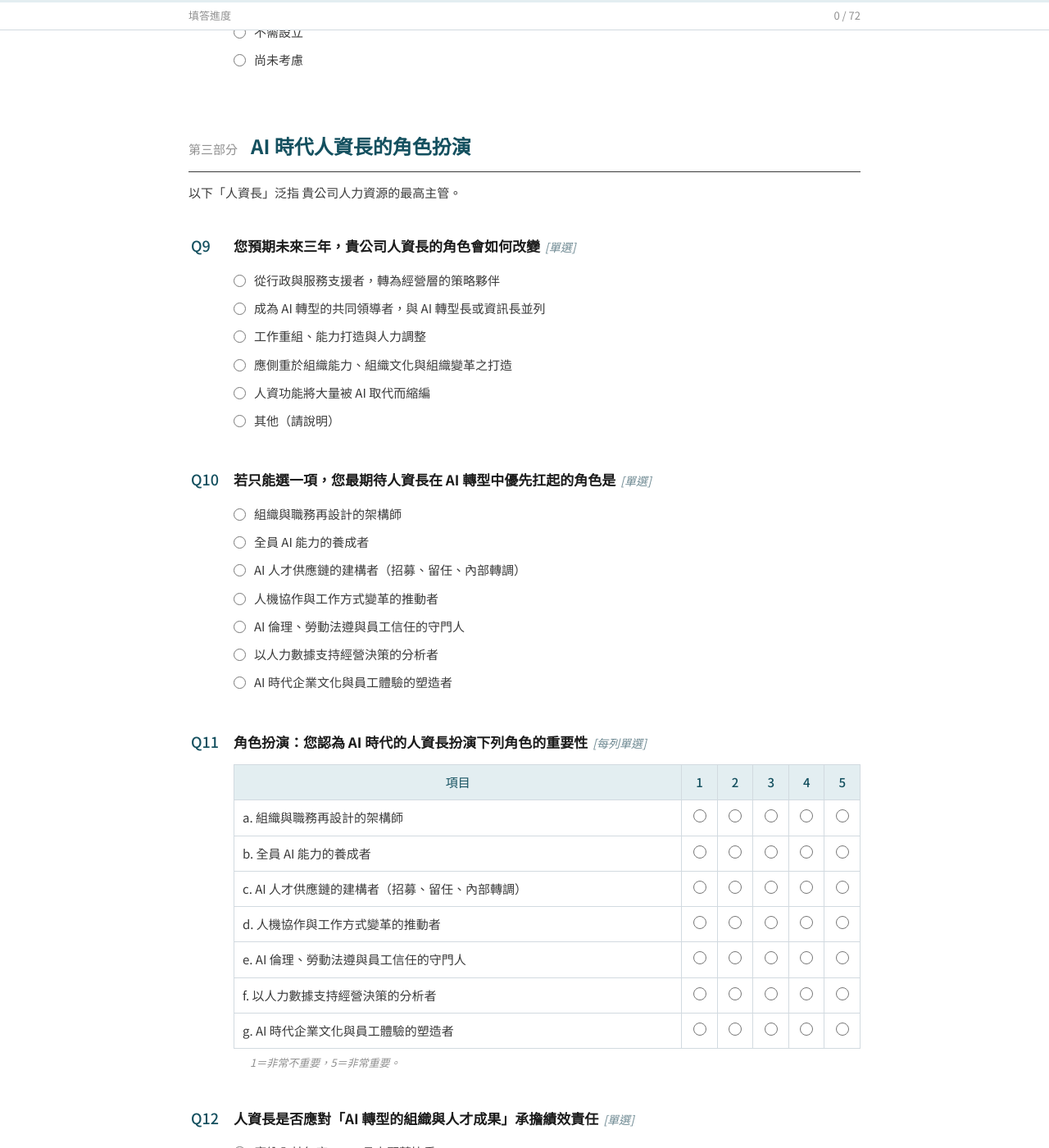
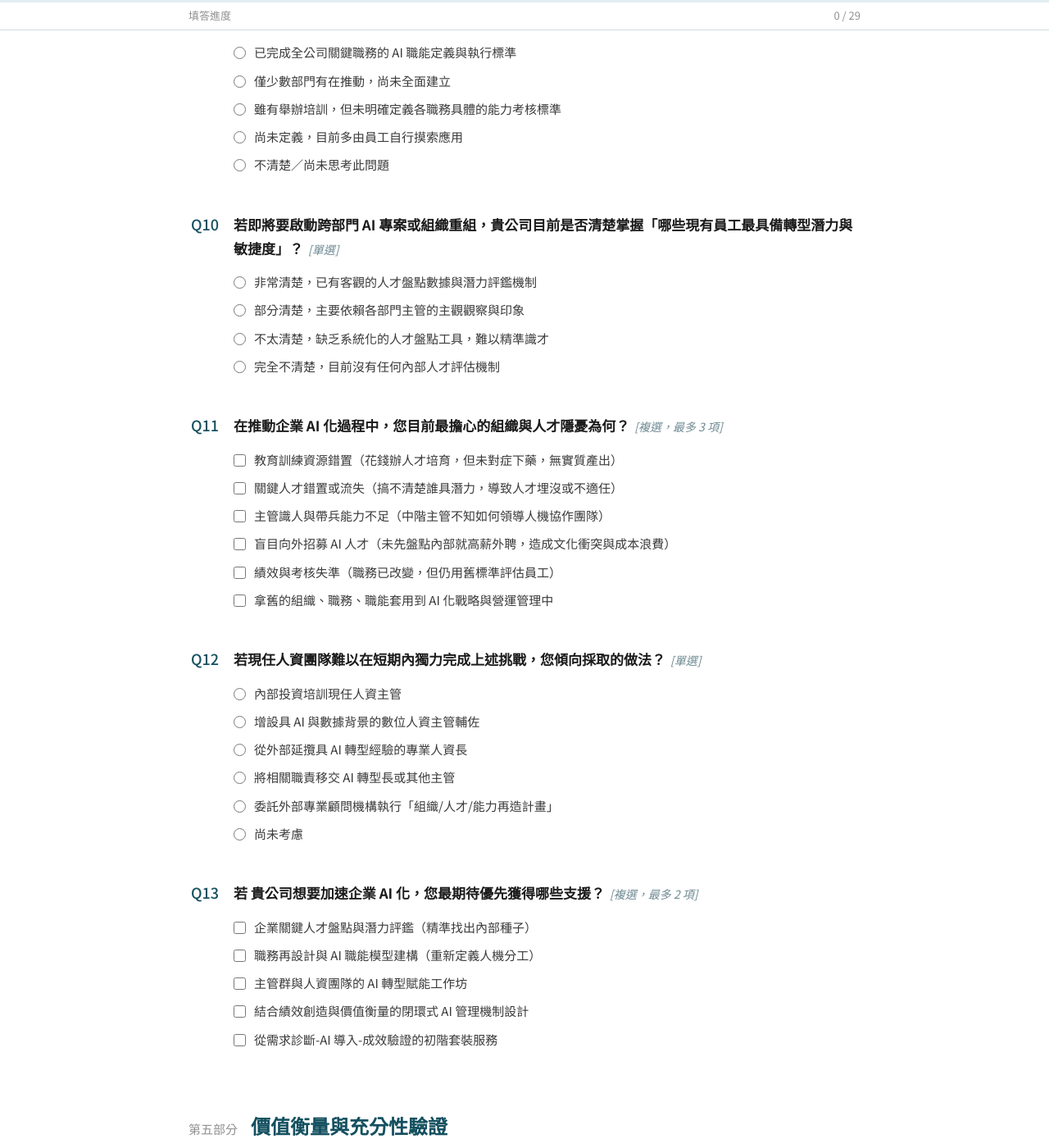
Before and after one commit to AdaSpeaking/AdaSpeaking.github.io, a Jekyll site: the page CEO-AI-Insights-Survey/index.html, which Jekyll copies as it is, in a window 1280 px wide and 1400 px high, scrolled down 4401 px. Shown: the whole window at 82% size. Built offline with Jekyll 4.4.1, drawn with Linux system fonts in a browser that asks for light colours; some of the changed text lies outside the part shown.

Commit message:
CEO AI 調查：題目改為 1019 版（18 題／6 部分），Apps Script 欄位同步
Co-Authored-By: Claude Opus 5.5 <noreply@anthropic.com>
Claude-Session: https://claude.ai/code/session_01DBRvhPob38P1hfnGmdVVFL

```diff
--- a/CEO-AI-Insights-Survey/index.html
+++ b/CEO-AI-Insights-Survey/index.html
@@ -117,7 +117,7 @@ footer{text-align:center;color:var(--text);font-size:14px;padding:12px 0 56px}
 
   <section class="block">
     <h2>填答說明</h2>
-    <p>本問卷在探討【企業 AI 化】營運架構落實到以下八大面向時，誰最適合統其成-負其責？並聚焦於經營者對人資長在 AI 時代的期待。八大面向定義如下：</p>
+    <p>本調查旨在探討【企業 AI 化】營運架構落實到八大面向時，誰最適合「統其成、負其責」？並聚焦於經營者在 AI 時代的關鍵洞察：企業 AI 化不等於導入 AI 工具，而是透過經營管理體系的重新設計，使 AI 真正成為企業創造價值的內在能力。八大面向與定義如下：</p>
     <svg id="octagon" viewBox="0 0 520 440" role="img" aria-label="AI 轉型統籌責任主管與八大面向"></svg>
     <ul class="dims" id="dims"></ul>
   </section>
@@ -125,13 +125,13 @@ footer{text-align:center;color:var(--text);font-size:14px;padding:12px 0 56px}
   <section class="block">
     <h2>問卷結構</h2>
     <div class="toc" id="toc"></div>
-    <p class="toc-note">約需 10–12 分鐘。作答會自動暫存在此瀏覽器，中途離開可回來繼續。</p>
+    <p class="toc-note">約需 6–8 分鐘。作答會自動暫存在此瀏覽器，中途離開可回來繼續。</p>
   </section>
 
   <form id="form" novalidate></form>
 
   <div class="submit-bar">
-    <p class="privacy">整體調查結果與洞察將於日後相關論壇發佈，並將統計分析結果 Email 給您（個人資料僅供本調查後續聯繫使用）。</p>
+    <p class="privacy">整體調查結果與洞察將於日後相關論壇發佈，同時會就統計分析結果 Email 給您 (您的個人資料僅供本調查後續聯繫使用)。</p>
     <button type="button" class="go" id="submitBtn">送出問卷</button>
   </div>
 </main>
@@ -158,92 +158,67 @@ const DIMS = [
   ['營運流程','研發、採購、生產、行銷、銷售、服務、財務、人資、資訊等作業流程的 AI 化運作模式'],
   ['組織架構','企業 AI 化於組織內的設置方式、集中或分散、決策層級與各單位間的職權/職責劃分原則'],
   ['職務設計','職務內容、職責擔負、所需能力、人機分工、角色/任務等，因 AI 化進行的重新定義與設計'],
-  ['人才價值鏈','徵才、募才、選才、育才、用才、輔才、評才、留才、酬才、展才各環節於 AI 化下的調整'],
+  ['人才價值鏈','徵才、募才、選才、育才、用才、輔才、評才、酬才、留才、展才各環節於 AI 化下的調整'],
   ['管理機制','針對營運流程中的數據治理、績效管理、預算編列、風險控管與決策機制的配套設計'],
   ['AI 科技／數據底座','AI 治理、數據平台、雲端/算力、模型運用策略與資安防護等之系統性運作架構']
 ];
 const DIM_ROWS = [['a','企業戰略'],['b','商業模式'],['c','營運流程'],['d','組織架構'],['e','職務設計'],['f','人才價值鏈'],['g','管理機制'],['h','AI 科技／數據底座']];
-const HR_ROLES = ['組織與職務再設計的架構師','全員 AI 能力的養成者','AI 人才供應鏈的建構者（招募、留任、內部轉調）','人機協作與工作方式變革的推動者','AI 倫理、勞動法遵與員工信任的守門人','以人力數據支持經營決策的分析者','AI 時代企業文化與員工體驗的塑造者'];
-const HR_CAPS = ['企業戰略與商業模式的理解','AI 與數據技術素養（能判斷應用可行性與風險）','組織設計與變革管理','工作分析與職務再設計','人力數據分析與量化決策','學習體系與能力發展設計','AI 倫理、勞動法遵與風險管理','跨部門協作與對經營團隊的影響力','員工體驗與內部溝通','外部人才市場與生態系連結'];
-const L = 'abcdefghij';
-const lettered = arr => arr.map((t,i)=>[L[i],t]);
 const OTHER = '其他（請說明）';
 
 const SECTIONS = [
- {k:'第一部分', t:'企業 AI 化轉型的整體判斷', range:'Q1–Q4', note:'請以 貴公司整體立場作答。', qs:[
-  {id:'q1', t:'請評估 AI 化轉型對 貴公司的重要性與急迫性', tag:'每列單選', type:'scale', n:5, lo:'1＝非常低', hi:'5＝非常高',
-   rows:[['a','對未來三年競爭力的重要性'],['b','現階段推動的急迫性']]},
-  {id:'q2', t:'貴公司目前的 AI 導入階段', tag:'單選', type:'single',
+ {k:'第一部分', t:'企業 AI 化轉型的整體認知與成熟度', range:'Q1–Q3', note:'請以 貴公司整體立場作答。', qs:[
+  {id:'q1', t:'貴公司目前的 AI 導入階段', tag:'單選', type:'single',
    opts:['尚未開始','評估規劃中','試點驗證（POC）中','局部業務單位已正式上線','跨部門規模化應用中','AI 已成為公司的核心競爭力']},
-  {id:'q3', t:'目前推動 AI 化轉型的最大障礙', tag:'複選，最多 4 項', type:'multi', max:4,
-   opts:['缺乏明確的 AI 戰略與目標','缺乏統籌負責的主管','缺乏 AI 與數據專業人才','多數員工的 AI 能力不足','數據品質不佳或分散在各系統','組織文化與員工抗拒','投資效益（ROI）不明確','資安、個資與法遵疑慮','預算不足',OTHER]},
-  {id:'q4', t:'您期待 AI 在未來三年內為 貴公司帶來的最關鍵改變', tag:'單選', type:'single',
-   opts:['降低成本','提升效能','開創新營收來源或新事業','提升客戶體驗','提升決策速度與品質','組織與人才結構的轉型','強化競爭力','其他']}
+  {id:'q2', t:'從經營管理角度來看，目前推動 AI 化轉型的最大障礙為何？', tag:'複選，最多 4 項', type:'multi', max:4,
+   opts:['缺乏明確的 AI 化戰略與方向','缺乏跨部門統籌負責的高階領導人','雖有導入工具，但缺乏客觀機制盤點人才轉型潛力與角色扮演','營運流程與既有職務缺乏重新設計能力，員工仍按舊方式工作','數據品質不佳或分散在各系統','員工心態上抗拒改變','AI 投資的成果與效益難以評估','現況下的績效評核與激勵機制無法引領變革',OTHER]},
+  {id:'q3', t:'您認為 AI 在未來三年內為 貴公司帶來的最關鍵改變應是', tag:'單選', type:'single',
+   opts:['降低營運成本','提升工作效率與生產效能','開創新營收來源或新商業模式','助力新產品研發或新市場開拓','提升決策速度與品質','建立人機協作的新營運模式與人才價值創造']}
  ]},
- {k:'第二部分', t:'誰來統籌八大面向', range:'Q5–Q8', note:'本部分探討誰最適合「統其成－負其責」，以及人資長在其中的位置。', qs:[
-  {id:'q5', t:'目前 貴公司的 AI 化轉型主要由誰統籌', tag:'單選', type:'single',
-   opts:['董事長或總經理親自統籌','資訊長或資訊部門','專責的 AI／數位轉型主管或辦公室','策略規劃部門或總經理室','人資長或人資部門','各事業單位自行推動','尚無明確的負責主管',OTHER]},
-  {id:'q6', t:'您認為最適合統籌八大面向、並對整體成果負最終責任的主管是', tag:'單選', type:'single', hint:'八大面向的定義請見填答說明。',
-   opts:['總經理親自統籌','總經理直屬的專職 AI 轉型長／數位轉型長（CAIO／CDO）','資訊長／科技長（CIO／CTO）','策略長／企劃長（CSO）','營運長（COO）','人資長（CHRO）','財務長（CFO）','各事業群總經理分別負責，由總部協調',OTHER]},
-  {id:'q7', t:'您認為八大面向分別應由誰「主責」', tag:'每列單選', type:'matrix',
-   hint:'AI 轉型長＝總經理直屬的 AI／數位轉型專責主管或轉型辦公室；其他主管＝財務長、事業群主管等。',
-   cols:['總經理','AI 轉型長','資訊長/科技長','策略長','營運長','人資長','其他主管'], rows:DIM_ROWS},
-  {id:'q8', t:'是否應設立由總經理主持的「AI 轉型指導委員會」，並讓人資長參與', tag:'單選', type:'single',
-   opts:['應設立，且人資長為核心成員','應設立，人資長視議題列席即可','應設立，但不需人資長參與','不需設立','尚未考慮']}
+ {k:'第二部分', t:'八大面向的主責與準備度', range:'Q4–Q5', qs:[
+  {id:'q4', t:'您認為最適合統籌前言所述八大面向並對整體 AI 化成果負最終責任的主管是', tag:'單選', type:'single',
+   opts:['總經理親自統籌','總經理直屬的專職 AI 轉型長／數位轉型長（CAIO/CDO）','資訊長／科技長（CIO/CTO）','營運長（COO）','人資長（CHRO）','財務長（CFO）','各事業部負責人分別負責並由總部整合綜效',OTHER]},
+  {id:'q5', t:'請評估 貴公司目前在八大經營管理面向的「現況準備度」', tag:'每列單選', type:'scale', n:5,
+   hint:'(1=尚未起步，2=初步嘗試，3=局部建置，4=系統化運作，5=持續優化並形成競爭優勢)', rows:DIM_ROWS}
  ]},
- {k:'第三部分', t:'AI 時代人資長的角色扮演', range:'Q9–Q12', note:'以下「人資長」泛指 貴公司人力資源的最高主管。', qs:[
-  {id:'q9', t:'您預期未來三年，貴公司人資長的角色會如何改變', tag:'單選', type:'single',
-   opts:['從行政與服務支援者，轉為經營層的策略夥伴','成為 AI 轉型的共同領導者，與 AI 轉型長或資訊長並列','工作重組、能力打造與人力調整','應側重於組織能力、組織文化與組織變革之打造','人資功能將大量被 AI 取代而縮編',OTHER]},
-  {id:'q10', t:'若只能選一項，您最期待人資長在 AI 轉型中優先扛起的角色是', tag:'單選', type:'single', opts:HR_ROLES},
-  {id:'q11', t:'角色扮演：您認為 AI 時代的人資長扮演下列角色的重要性', tag:'每列單選', type:'scale', n:5,
-   lo:'1＝非常不重要', hi:'5＝非常重要', rows:lettered(HR_ROLES)},
-  {id:'q12', t:'人資長是否應對「AI 轉型的組織與人才成果」承擔績效責任', tag:'單選', type:'single',
-   opts:['應納入其年度 KPI，且占顯著比重','應納入其年度 KPI，但比重有限','僅需支援配合，不必承擔 KPI','尚未考慮']}
+ {k:'第三部分', t:'AI 時代人資長（CHRO）的角色與職責', range:'Q6–Q8', qs:[
+  {id:'q6', t:'您預期未來三年，貴公司人資長的角色應如何轉變？', tag:'單選', type:'single',
+   opts:['從行政與服務支援者，逐漸轉為部門主管/經營層的策略夥伴','成為 AI 轉型的共同領導者，與 AI 轉型長或資訊長並列','成為組織重構、職務設計與人才 AI 力打造的核心推手','傳統人資功能由 AI 取代並由 AI 來強化策略性人資價值',OTHER]},
+  {id:'q7', t:'若只能選一項，您最期待人資長在 AI 轉型中優先扛起的責任是', tag:'單選', type:'single',
+   opts:['組織架構與職務再設計的架構師（重構人機分工模式）','全員 AI 素養、AI 應用力與其關聯性能力發展的養成者','企業 AI 化轉型所需之人才盤點、人才梯隊、接班計畫的建立者','組織文化、人機協作、變革管理與員工信任的推動者','結合績效管理與價值衡量的治理機制守門人']},
+  {id:'q8', t:'整體而言，您給 貴公司現任人資最高主管「面對 AI 時代的準備度」打幾分？', tag:'評分題', type:'scale', n:10,
+   hint:'(1 分 = 完全未準備，10 分 = 已充分準備)'}
  ]},
- {k:'第四部分', t:'人資長的職責範疇', range:'Q13–Q15', qs:[
-  {id:'q13', t:'職責範疇：下列事項應如何納入人資長的職責', tag:'每列單選', type:'matrix',
-   hint:'主責＝負最終成敗責任；共同負責＝與 AI 轉型長、資訊長或業務主管共同承擔；僅諮詢＝提供意見但不負責推動。',
-   cols:['主責','共同負責','僅諮詢','不應納入'],
-   rows:lettered(['AI 對各職務的影響評估與工作再設計','新興 AI 相關職務的設置與職能模型','全員分層的 AI 素養培訓體系','AI 人才的招募與留任策略','AI 導致的人力結構調整與員工轉型路徑','將 AI 應用成效納入績效與獎酬制度','AI 相關的組織架構調整（如 AI 卓越中心）','員工使用 AI 的規範與 AI 倫理中「人」的面向','高階主管與董事會的 AI 素養','人力數據與人力分析（People Analytics）平台'])},
-  {id:'q14', t:'貴公司人資部門目前實際承擔上一題事項的程度', tag:'單選', type:'single',
-   opts:['幾乎未參與','被動配合資訊或業務部門','部分事項主導','多數事項主導','全面主導並對成果負責']},
-  {id:'q15', t:'未來 12 個月，您最希望人資長交付的成果', tag:'複選，最多 4 項', type:'multi', max:4,
-   opts:['公司所需能力內涵與關鍵職務職能定義提報','全員 AI 培訓計畫上路','AI 對職務影響的盤點報告','關鍵 AI 人才招募到位','納入 AI 成效的績效與獎酬制度','組織架構調整與職務內容設計方案','員工 AI 使用規範','人力數據儀表板','高階主管 AI 決策培訓',OTHER]}
+ {k:'第四部分', t:'組織職能與人才盤點診斷', range:'Q9–Q13', qs:[
+  {id:'q9', t:'針對各部門關鍵職務，貴公司目前對於「需具備哪些 AI 協作與判斷能力」的掌握程度為何？', tag:'單選', type:'single',
+   opts:['已完成全公司關鍵職務的 AI 職能定義與執行標準','僅少數部門有在推動，尚未全面建立','雖有舉辦培訓，但未明確定義各職務具體的能力考核標準','尚未定義，目前多由員工自行摸索應用','不清楚／尚未思考此問題']},
+  {id:'q10', t:'若即將要啟動跨部門 AI 專案或組織重組，貴公司目前是否清楚掌握「哪些現有員工最具備轉型潛力與敏捷度」？', tag:'單選', type:'single',
+   opts:['非常清楚，已有客觀的人才盤點數據與潛力評鑑機制','部分清楚，主要依賴各部門主管的主觀觀察與印象','不太清楚，缺乏系統化的人才盤點工具，難以精準識才','完全不清楚，目前沒有任何內部人才評估機制']},
+  {id:'q11', t:'在推動企業 AI 化過程中，您目前最擔心的組織與人才隱憂為何？', tag:'複選，最多 3 項', type:'multi', max:3,
+   opts:['教育訓練資源錯置（花錢辦人才培育，但未對症下藥，無實質產出）','關鍵人才錯置或流失（搞不清楚誰具潛力，導致人才埋沒或不適任）','主管識人與帶兵能力不足（中階主管不知如何領導人機協作團隊）','盲目向外招募 AI 人才（未先盤點內部就高薪外聘，造成文化衝突與成本浪費）','績效與考核失準（職務已改變，但仍用舊標準評估員工）','拿舊的組織、職務、職能套用到 AI 化戰略與營運管理中']},
+  {id:'q12', t:'若現任人資團隊難以在短期內獨力完成上述挑戰，您傾向採取的做法？', tag:'單選', type:'single',
+   opts:['內部投資培訓現任人資主管','增設具 AI 與數據背景的數位人資主管輔佐','從外部延攬具 AI 轉型經驗的專業人資長','將相關職責移交 AI 轉型長或其他主管','委託外部專業顧問機構執行「組織/人才/能力再造計畫」','尚未考慮']},
+  {id:'q13', t:'若 貴公司想要加速企業 AI 化，您最期待優先獲得哪些支援？', tag:'複選，最多 2 項', type:'multi', max:2,
+   opts:['企業關鍵人才盤點與潛力評鑑（精準找出內部種子）','職務再設計與 AI 職能模型建構（重新定義人機分工）','主管群與人資團隊的 AI 轉型賦能工作坊','結合績效創造與價值衡量的閉環式 AI 管理機制設計','從需求診斷-AI 導入-成效驗證的初階套裝服務']}
  ]},
- {k:'第五部分', t:'人資長的能力內涵', range:'Q16–Q19', qs:[
-  {id:'q16', t:'能力內涵：您認為 AI 時代的人資長應具備下列能力的重要性', tag:'每列單選', type:'scale', n:5,
-   lo:'1＝非常不重要', hi:'5＝非常重要', rows:lettered(HR_CAPS)},
-  {id:'q17', t:'相較於上述要求，貴公司人資長目前最大的能力落差在', tag:'複選，最多 4 項', type:'multi', max:4,
-   opts:[...HR_CAPS,'沒有明顯落差'], exclusive:'沒有明顯落差'},
-  {id:'q18', t:'整體而言，您給 貴公司人資長「面對 AI 時代的準備度」打幾分', tag:'評分題', type:'scale', n:10,
-   lo:'1＝完全未準備', hi:'10＝已充分準備'},
-  {id:'q19', t:'若現任人資長難以在短期內具備上述能力，您傾向', tag:'單選', type:'single',
-   opts:['投資培訓現任人資長','增設具 AI 背景的數位人資主管輔佐','從外部延攬具 AI 背景的人資長','將相關職責移交 AI 轉型長或其他主管','委託外部專業機構執行「再造計畫」','尚未考慮']}
+ {k:'第五部分', t:'價值衡量與充分性驗證', range:'Q14', qs:[
+  {id:'q14', t:'您認為檢驗企業 AI 化是否成功的最終指標，應該著重在哪一個層次？', tag:'單選', type:'single',
+   opts:['內部員工使用率、節省多少工時與完成多少專案數','人才價值提升（關鍵任務產出、判斷品質與能力成長）','組織價值提升（流程週期縮短、跨部門協作效率與韌性）','企業價值提升（顧客價值、毛利貢獻、創新收入與競爭力）']}
  ]},
- {k:'第六部分', t:'八大面向的準備度與優先序', range:'Q20–Q22', qs:[
-  {id:'q20', t:'請評估 貴公司在八大面向的現況準備度', tag:'每列單選', type:'scale', n:5,
-   hint:'1＝尚未起步，2＝初步嘗試，3＝局部建置，4＝系統化運作，5＝持續優化並形成競爭優勢。', rows:DIM_ROWS},
-  {id:'q21', t:'未來一年，貴公司在八大面向中打算最優先投入的面向', tag:'複選，最多 3 項', type:'multi', max:3,
-   opts:DIM_ROWS.map(r=>r[1])},
-  {id:'q22', t:'關聯性：請表達您對下列敘述的同意程度', tag:'每列單選', type:'scale', n:5,
-   hint:'1＝非常不同意，2＝不同意，3＝中立，4＝同意，5＝非常同意。',
-   rows:lettered(['若企業戰略未釐清 AI 的定位，其餘面向都難以有效推動','若商業模式與營運流程未重新規劃，AI 化的投資成效不易顯現','人才價值鏈（徵、募、選、育、用、輔、評、留、酬、展）打造是 AI 化轉型可否效能化的關鍵','八大面向必須由同一位主管統籌，分頭推動會造成斷點'])}
- ]},
- {k:'第七部分', t:'基本資料', range:'Q23–Q26', note:'以下資料僅用於分群統計。', qs:[
-  {id:'q23', t:'您目前的職位', tag:'單選', type:'single',
-   opts:['董事長','總經理（執行長）','董事長兼總經理','集團或事業群總經理','其他高階經營主管（請說明）']},
-  {id:'q24', t:'貴公司所屬產業', tag:'單選', type:'single',
-   opts:['科技業（電子、資通訊、半導體）','製造業（金屬、機械、化工、紡織等）','金融保險','批發零售與流通','資訊軟體與科技服務','醫療與生技','營建與不動產','運輸與物流','餐旅與生活服務',OTHER]},
-  {id:'q25', t:'貴公司員工人數', tag:'單選', type:'single',
+ {k:'第六部分', t:'基本資料', range:'Q15–Q18', qs:[
+  {id:'q15', t:'您目前的職位', tag:'單選', type:'single',
+   opts:['董事長','總經理（執行長）','董事長兼總經理','事業群或事業部總經理','其他高階經營主管（請說明）']},
+  {id:'q16', t:'貴公司人資最高主管的層級', tag:'單選', type:'single',
+   opts:['人資最高主管是總經理或副總經理','設有人資長（一級主管），直接向總經理報告','人資主管為二級主管，隸屬行政或管理部門','由其他主管兼管人資','無專職人資主管']},
+  {id:'q17', t:'貴公司所屬產業', tag:'單選', type:'single', otherOpt:'其他',
+   opts:['科技業（電子、資通訊、半導體）','製造業（金屬、機械、化工、紡織等）','金融保險','批發零售與流通','資訊軟體與科技服務','醫療生技 / 營建不動產 / 餐旅生活服務','其他']},
+  {id:'q18', t:'貴公司員工人數', tag:'單選', type:'single',
    opts:['未滿 50 人','50 至 199 人','200 至 999 人','1,000 至 4,999 人','5,000 人以上']},
-  {id:'q26', t:'貴公司人資最高主管的層級', tag:'單選', type:'single',
-   opts:['人資最高主管是總經理或副總經理（人資主管由他帶領）','設有人資長（一級主管），直接向總經理報告','人資主管為二級主管，隸屬行政或管理部門','由其他主管兼管人資','無專職人資主管']},
   {id:'contact', t:'聯絡資料', tag:'必填', type:'fields',
-   fields:[['name','姓名','text'],['title','職稱','text'],['company','公司名稱','text'],['email','個人 Email','email']]}
+   fields:[['name','姓名','text'],['title','職稱','text'],['company','公司名稱','text'],['email','聯絡 Email','email']]}
  ]}
 ];
 
-const needsOther = o => /請說明/.test(o);
+const needsOther = o => /請說明/.test(o) || o==='其他';
 const $ = s => document.querySelector(s);
 const esc = s => String(s).replace(/[&<>"]/g,c=>({'&':'&amp;','<':'&lt;','>':'&gt;','"':'&quot;'}[c]));
 
```
Also changed, not shown: other parts of CEO-AI-Insights-Survey/index.html (+2 -2 lines), 1 other file.
